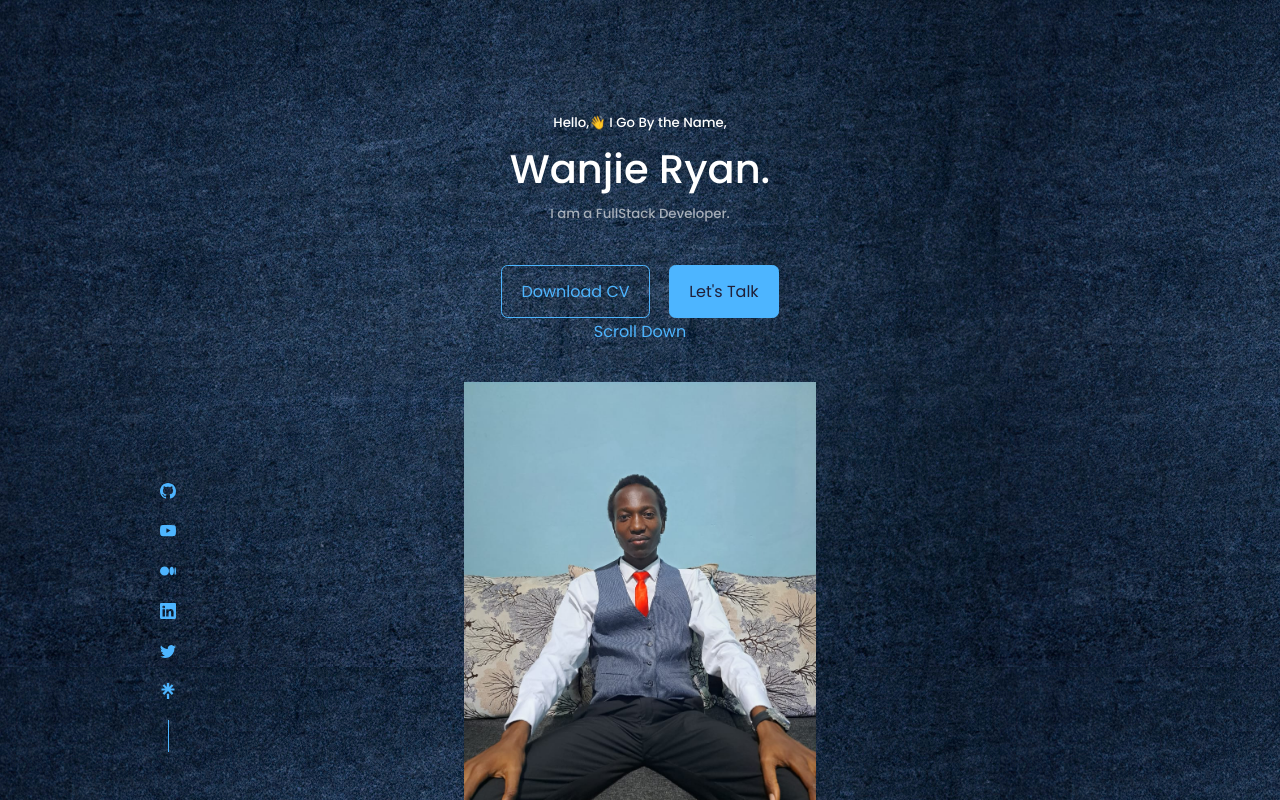
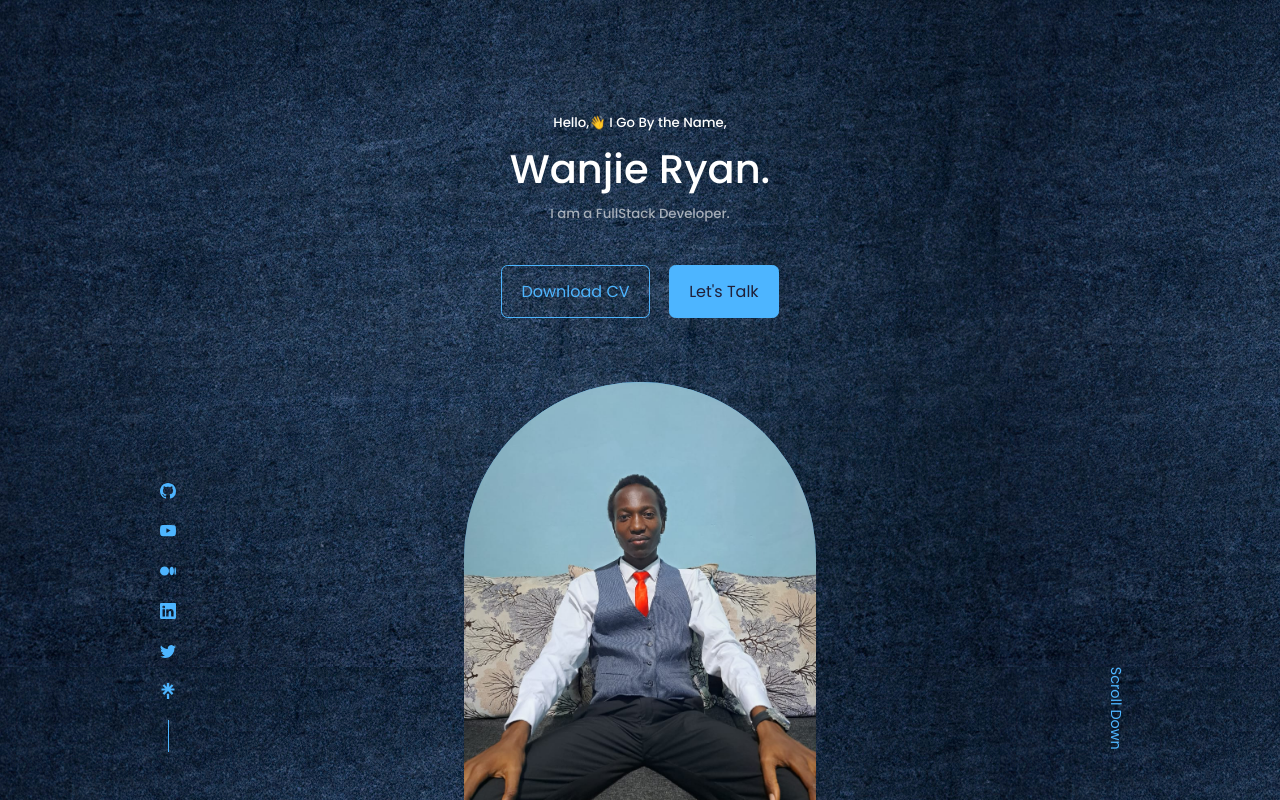
Before and after one commit to Wanjie-Ryan/Wanjies-Web, a React (Create React App) app: page / in a window 1280 px wide. Shown: the top 800 px of the page. Built offline with nearby package versions, Linux system fonts and the light colour scheme; a web font is replaced by a local one.

Commit message:
header complete

```diff
--- a/src/components/header/header.css
+++ b/src/components/header/header.css
@@ -52,12 +52,25 @@ header{
 
 .me{
 
-    background: linear-gradient(var(--
+    background: linear-gradient(var(--color-primary
     ), transparent);
     width:22rem;
     height:30rem;
     position:absolute;
     left: calc(50% - 11rem);
     margin-top: 4rem;
-    border-radius: 12rem;
+    border-radius: 12rem 12rem 0 0;
+    overflow: hidden;
+    /* padding:5rem 1.5rem 1.5rem 1.5rem; */
 }
+
+
+.scroll-down{
+
+    position:absolute;
+    right:-2.3rem;
+    bottom:5rem;
+    transform:rotate(90deg);
+    /* font-weight: 300; */
+    font-size: 0.9rem;
+}
--- a/src/index.css
+++ b/src/index.css
@@ -125,6 +125,7 @@ img{
   display: block;
   width:100%;
   object-fit: cover;
+
 }
 
 
```
